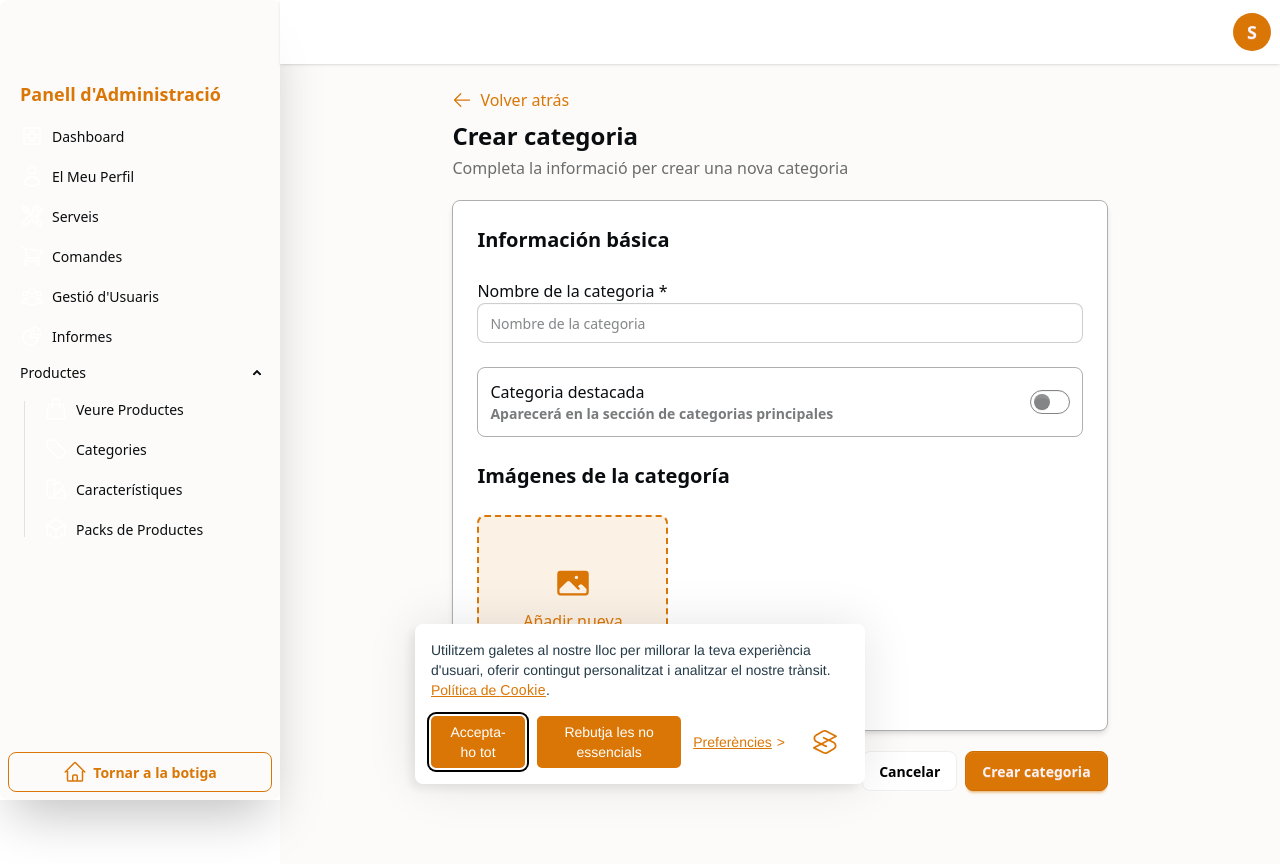
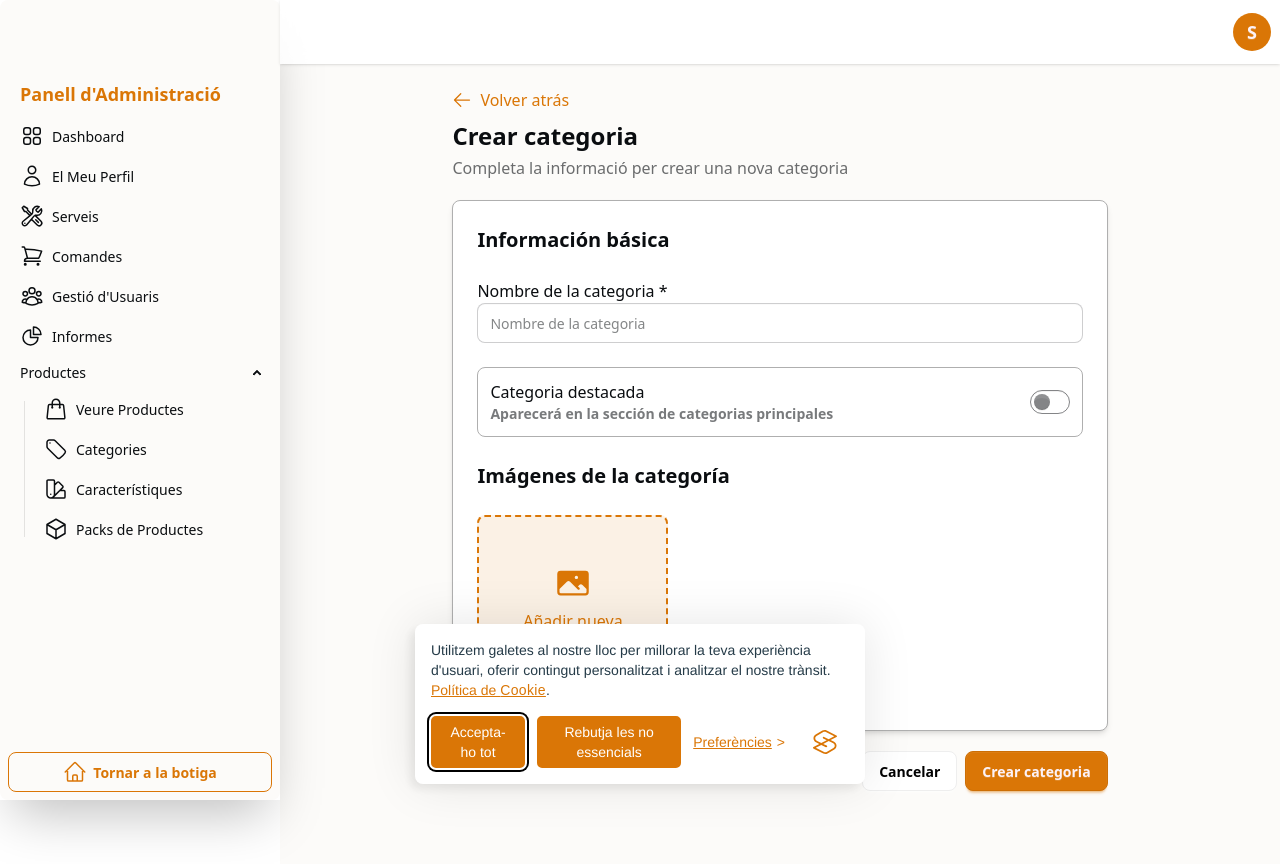
Before and after one commit to rubengm82/cerrajeria-front, a React (Vite) app: page /admin/categories/new in a window 1280 px wide. Built offline with nearby package versions, Linux system fonts and the light colour scheme; sample sign-in values are in the browser's storage.

Commit message:
Actualizacion iconos administracion

```diff
--- a/src/components/layout/SideBarDashboard.jsx
+++ b/src/components/layout/SideBarDashboard.jsx
@@ -9,13 +9,13 @@ export default function SideBarDashboard({ userRole }) {
   // Links comuns per a tots els usuaris (sense "Tornar a la botiga")
   const commonLinks = [
     { to: '/admin/dashboard', label: 'Dashboard', icon: (
-      <HiOutlineSquares2X2 className="size-6 text-white dark:text-black" />
+      <HiOutlineSquares2X2 className="size-6" />
     ) },
     { to: '/perfil', label: 'El Meu Perfil', icon: (
-      <HiOutlineUser className="size-6 text-white dark:text-black" />
+      <HiOutlineUser className="size-6" />
     ) },
     { to: '/services', label: 'Serveis', icon: (
-      <HiOutlineWrenchScrewdriver className="size-6 text-white dark:text-black" />
+      <HiOutlineWrenchScrewdriver className="size-6" />
     ) },
   ]
 
@@ -23,45 +23,45 @@ export default function SideBarDashboard({ userRole }) {
   const adminLinks = [
     // Productes - Grup principal
     { to: '/admin/products', label: 'Veure Productes', parent: 'Productes', icon: (
-      <HiOutlineShoppingBag className="size-6 text-white dark:text-black" />
+      <HiOutlineShoppingBag className="size-6" />
     ) },
     // Categories - anidat dins Productes
     { to: '/admin/categories', label: 'Categories', parent: 'Productes', icon: (
-      <HiOutlineTag className="size-6 text-white dark:text-black" />
+      <HiOutlineTag className="size-6" />
     ) },
     // Tipus de Característiques - anidat dins Productes
     { to: '/admin/features-manager', label: 'Característiques', parent: 'Productes', icon: (
-      <HiOutlineSwatch className="size-6 text-white dark:text-black" />
+      <HiOutlineSwatch className="size-6" />
     ) },
     // Característiques - anidat dins Productes (mantener para compatibilidad)
     // { to: '/admin/features', label: 'Característiques - Valors', parent: 'Productes', icon: (
-    //   <HiOutlineViewColumns className="size-6 text-white dark:text-black" />
+    //   <HiOutlineViewColumns className="size-6" />
     // ) },
     // Packs - anidat dins Productes
     { to: '/admin/packs', label: 'Packs de Productes', parent: 'Productes', icon: (
-      <HiOutlineCube className="size-6 text-white dark:text-black" />
+      <HiOutlineCube className="size-6" />
     ) },
     // Comandes
     { to: '/orders', label: 'Comandes', icon: (
-      <HiOutlineShoppingCart className="size-6 text-white dark:text-black" />
+      <HiOutlineShoppingCart className="size-6" />
     ) },
     // Gestió d'Usuaris
     { to: '/users', label: "Gestió d'Usuaris", icon: (
-      <HiOutlineUserGroup className="size-6 text-white dark:text-black" />
+      <HiOutlineUserGroup className="size-6" />
     ) },
     // Informes
     { to: '/reports', label: 'Informes', icon: (
-      <HiOutlineChartPie className="size-6 text-white dark:text-black" />
+      <HiOutlineChartPie className="size-6" />
     ) },
   ]
 
   // Links específics per a usuaris normals
   const userLinks = [
     { to: '/my-orders', label: 'Les Meves Comandes', icon: (
-      <HiOutlineClipboardDocumentList className="size-6 text-white dark:text-black" />
+      <HiOutlineClipboardDocumentList className="size-6" />
     ) },
     { to: '/my-services', label: 'Els Meus Serveis', icon: (
-      <HiOutlineWrenchScrewdriver className="size-6 text-white dark:text-black" />
+      <HiOutlineWrenchScrewdriver className="size-6" />
     ) },
   ]
 
```
